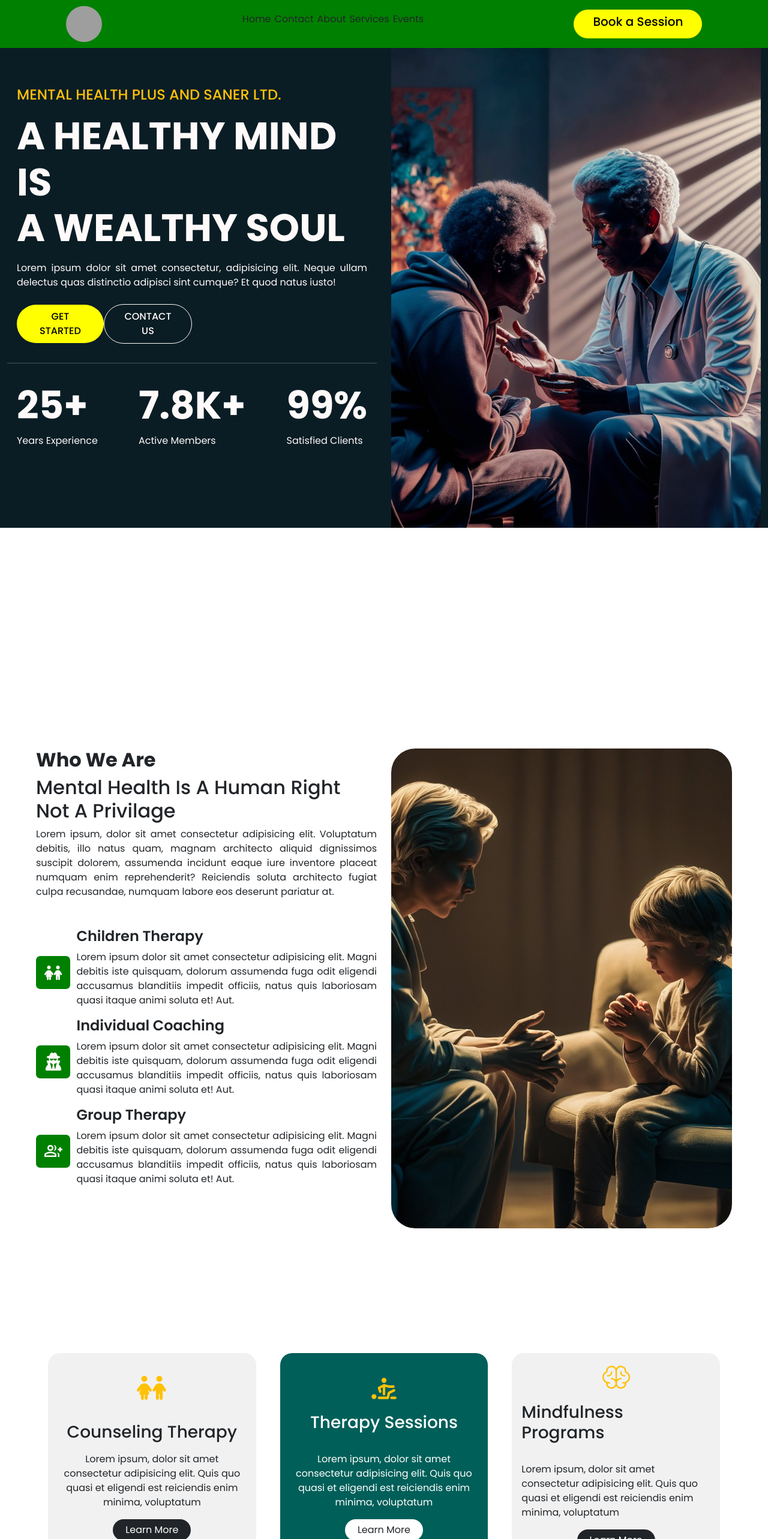
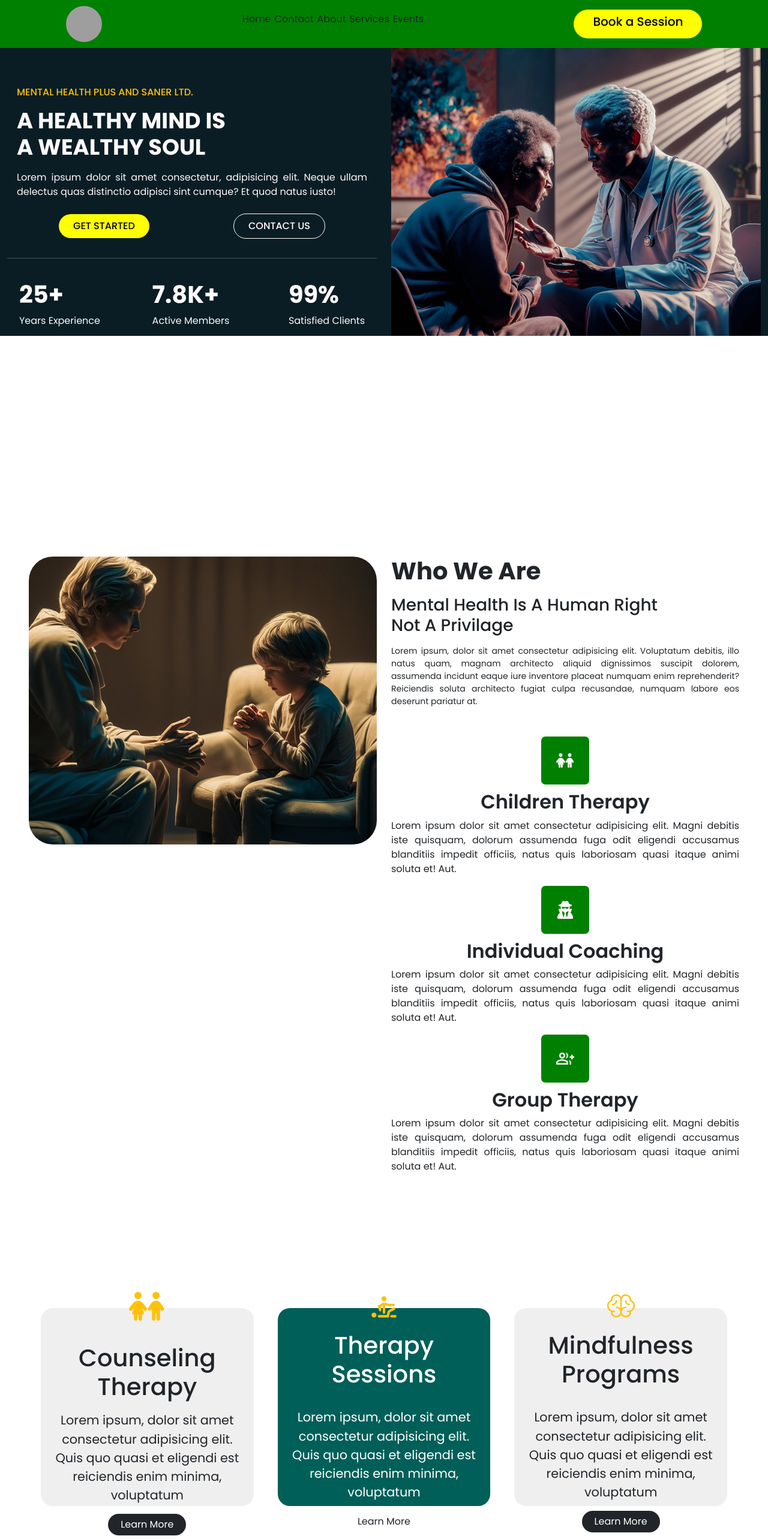
Before and after one commit to AllSparkTech100/test, a React (Vite) app: page / in a window 1280 px wide. Shown: the top 2566 px of the page at 60% size. Built offline with nearby package versions, Linux system fonts and the light colour scheme; grey boxes are pictures that could not be loaded.

Commit message:
Add files via upload

```diff
--- a/src/Components/ServiceCard.jsx
+++ b/src/Components/ServiceCard.jsx
@@ -4,15 +4,14 @@ import { FaChildren } from "react-icons/fa6";
 import { PiBrainLight } from "react-icons/pi";
 import { TbPhysotherapist } from "react-icons/tb";
 
-
 function ServiceCard() {
   return (
     <>
       <Row className="mt-5">
-        <Col sm={12} md={4} lg={4}>
-          <div className="service-carrier py-0 px-3 mt-3 mb-3 mx-2 text-center">
+        <Col sm={12} md={12} lg={4}>
+          <div className="service-carrier carde py-0 px-3 mt-3 mb-3 mx-2 text-center">
             <div className="my-3 fw-normal text-warning">
-              <FaChildren size={50} />
+              <FaChildren size={60} />
             </div>
             <h3 className="mt-3 mb-0">Counseling Therapy</h3>
             <p className="my-3">
@@ -27,7 +26,7 @@ function ServiceCard() {
           </div>
         </Col>
 
-        <Col sm={12} md={4} lg={4}>
+        <Col sm={12} md={12} lg={4}>
           <div className="service-carrier py-0 px-3 mt-3 mb-3 mx-2 dark-card text-white text-center">
             <div className="my-3 fw-normal text-warning">
               <TbPhysotherapist size={50} />
@@ -45,8 +44,8 @@ function ServiceCard() {
           </div>
         </Col>
 
-        <Col sm={12} md={4} lg={4}>
-          <div className="service-carrier py-0 px-3 mt-3 mb-3 mx-2 ext-center">
+        <Col sm={12} md={12} lg={4}>
+          <div className="service-carrier carde py-0 px-3 mt-3 mb-3 mx-2 text-center">
             <div className="my-3 fw-normal text-warning">
               <PiBrainLight size={50} className="text-warning" />
             </div>
--- a/src/Components/components.scss
+++ b/src/Components/components.scss
@@ -10,6 +10,9 @@
   border-radius: 20px;
   border: none;
   box-shadow: 1px 1px -2px #f9f9f9, 1px 1px -3px #f9f9f9;
+  &.carde{
+    background: $Pink;
+  }
   .dark-btn {
     border-radius: 50px;
     padding: 5px 20px;
@@ -108,3 +111,16 @@
     }
   }
 }
+
+
+@media screen and (min-width:768px) {
+.service-carrier{
+ h3{
+  font-size: 2.5rem;
+ }
+ p{
+  font-size: 1.3rem;
+ }
+  }
+
+}
--- a/src/Pages/Home.jsx
+++ b/src/Pages/Home.jsx
@@ -43,15 +43,15 @@ function Home() {
             </section>
             <hr />
             <div className="counter mt-1 p-lg-3 p-md-3 p-sm-0">
-              <div>
+              <div className="me-md-3 me-lg-3 m-1">
                 <h3 className="">25+</h3>
                 <p>Years Experience</p>
               </div>
-              <div>
+              <div className="me-md-3 me-lg-3 m-1">
                 <h3 className="">7.8k+</h3>
                 <p>Active Members</p>
               </div>
-              <div>
+              <div className="ms-md-3 ms-lg-3 m-1">
                 <h3 className="">99%</h3>
                 <p>Satisfied Clients</p>
               </div>
@@ -70,16 +70,23 @@ function Home() {
         </Row>
       </Container>
 
-      {/* Middle section */}
-      <Container fluid>
+      {/* Who we are */}
+
       <section className="middle-holder">
         <Container className="p-lg-5 p-sm-0 p-md-5" fluid>
-            <Row>
-              <Col md={6} sm={12} lg={6}>
+          <Row className="flex-sm-reverse">
+            <Col md={12} sm={12} lg={6} className="mb-0 mb-md-5 mb-lg-5">
+              <section>
+                <div className=" d-md-block d-lg-block d-none middle-right-hero-image">
+                  <img src={Counsel} alt="Child Counselling" loading="lazy" />
+                </div>
+              </section>
+            </Col>
+            <Col md={12} sm={12} lg={6}>
               <section>
                 <div className="mid-intro">
                   <h5 className="fw-bold">Who We Are</h5>
-                    <h3 className="text-sentence fw-medium">
+                  <h3 className="text-sentence my-3 fw-medium">
                     Mental Health is a human Right <br /> Not a Privilage
                   </h3>
                   <p>
@@ -102,11 +109,10 @@ function Home() {
                       <h5 className="text-capitalize">Children therapy</h5>
 
                       <p>
-                          Lorem ipsum dolor sit amet consectetur adipisicing
-                          elit. Magni debitis iste quisquam, dolorum assumenda
-                          fuga odit eligendi accusamus blanditiis impedit
-                          officiis, natus quis laboriosam quasi itaque animi
-                          soluta et! Aut.
+                        Lorem ipsum dolor sit amet consectetur adipisicing elit.
+                        Magni debitis iste quisquam, dolorum assumenda fuga odit
+                        eligendi accusamus blanditiis impedit officiis, natus
+                        quis laboriosam quasi itaque animi soluta et! Aut.
                       </p>
                     </div>
                   </div>
@@ -118,11 +124,10 @@ function Home() {
                       <h5 className="text-capitalize">Individual coaching</h5>
 
                       <p>
-                          Lorem ipsum dolor sit amet consectetur adipisicing
-                          elit. Magni debitis iste quisquam, dolorum assumenda
-                          fuga odit eligendi accusamus blanditiis impedit
-                          officiis, natus quis laboriosam quasi itaque animi
-                          soluta et! Aut.
+                        Lorem ipsum dolor sit amet consectetur adipisicing elit.
+                        Magni debitis iste quisquam, dolorum assumenda fuga odit
+                        eligendi accusamus blanditiis impedit officiis, natus
+                        quis laboriosam quasi itaque animi soluta et! Aut.
                       </p>
                     </div>
                   </div>
@@ -134,30 +139,22 @@ function Home() {
                       <h5 className="text-capitalize">Group therapy</h5>
 
                       <p>
-                          Lorem ipsum dolor sit amet consectetur adipisicing
-                          elit. Magni debitis iste quisquam, dolorum assumenda
-                          fuga odit eligendi accusamus blanditiis impedit
-                          officiis, natus quis laboriosam quasi itaque animi
-                          soluta et! Aut.
+                        Lorem ipsum dolor sit amet consectetur adipisicing elit.
+                        Magni debitis iste quisquam, dolorum assumenda fuga odit
+                        eligendi accusamus blanditiis impedit officiis, natus
+                        quis laboriosam quasi itaque animi soluta et! Aut.
                       </p>
                     </div>
                   </div>
                 </div>
               </section>
             </Col>
-              <Col md={6} sm={12} lg={6}>
-                <section>
-                  <div className=" d-md-block d-lg-block d-none middle-right-hero-image">
-                    <img src={Counsel} alt="Child Counselling" loading="lazy" />
-                  </div>
-                </section>
-              </Col>
           </Row>
         </Container>
       </section>
-        {/* services */}
+
+      {/* Services */}
       <section className="service-container container-fluid">
-          {/* Services */}
         <Container className="mt-5 p-md-5 p-lg-5 py-3" fluid>
           <ServiceCard />
         </Container>
@@ -176,7 +173,7 @@ function Home() {
             laboriosam. Itaque, officia. Incidunt esse aut officiis odit qui!
             Illum facere repellendus porro tempora velit vero?
           </p>
-            <button className="bg-dark btn rounded-5 my-3">
+          <button className="bg-dark btn rounded-5 my-3 py-md-4 px-md-5">
             <a href="#" className="text-white">
               Discover More
             </a>
@@ -187,7 +184,7 @@ function Home() {
       <Container className="offer-carrier" fluid>
         <section className="bg-white offers mx-md-5 mx-lg-5">
           <Row>
-              <Col sm={12} md={6} lg={6} className="left-prof">
+            <Col sm={12} md={12} lg={6} className="left-prof">
               <h3 className="prof-serv-head">Professional Services</h3>
               <h5 className="">We want you to get the care you deserve !!!</h5>
               <p className="my-3">
@@ -204,17 +201,13 @@ function Home() {
               </ul>
             </Col>
 
-              <Col sm={12} md={6} lg={6}>
-                <div className="grid-container">
+            <Col sm={12} md={12} lg={6}>
+              <div className="grid-container mt-md-5">
                 <div className="grid-item image-item image-item-1">
                   <img src={therapy} loading="lazy" alt="Therapy Session" />
                 </div>
                 <div className="grid-item image-item">
-                    <img
-                      src={therapist}
-                      loading="lazy"
-                      alt="Therapy Session "
-                    />
+                  <img src={therapist} loading="lazy" alt="Therapy Session " />
                 </div>
                 <div className="grid-item text-item">
                   <div className="experience-text">
@@ -227,12 +220,11 @@ function Home() {
           </Row>
         </section>
       </Container>
-
       <Container className="offer-container bg-image" fluid>
         <div className="container-inner ms-md-5 ms-lg-5 ms-0">
           <h3 className="text-white d-none d-md-block d-lg-block">
-              Take the firts step towards wellness <br /> with Mental Health
-              Plus and Saner Ltd.
+            Take the firts step towards wellness <br /> with Mental Health Plus
+            and Saner Ltd.
           </h3>
           <h3 className="text-white d-md-none d-lg-none mt-3 mb-4 d-block">
             Take the firts step towards wellness with Mental Health Plus and
@@ -245,7 +237,7 @@ function Home() {
             </p>
           </div>
           <div>
-              <button className="btn-white mt-3  ">
+            <button className="btn-white mt-3 py-md-4 px-md-5  ">
               <a
                 href="mailto:mentalhealthplus24@gmail.com"
                 className="text-black fw-medium"
@@ -256,7 +248,6 @@ function Home() {
           </div>
         </div>
       </Container>
-      </Container>
     </>
   );
 }
--- a/src/Pages/pages.scss
+++ b/src/Pages/pages.scss
@@ -4,10 +4,11 @@
 .hero-carrier {
   background-color: $header;
   color: $secondary;
-
+  overflow: hidden;
+  height: 100vh;
   h3 {
     font-size: 4rem;
-    font-weight: bold;
+    font-weight: bold !important;
     text-transform: uppercase;
   }
   p {
@@ -23,6 +24,7 @@
     display: flex;
     align-items: center;
     justify-content: space-between;
+    width: auto;
     h3 {
       font-size: 4rem;
       font-weight: bold;
@@ -329,6 +331,7 @@
 
 @media screen and (max-width: 320px) {
   .hero-carrier {
+    height: 100vh !important;
     h4 {
       font-size: 14px;
     }
@@ -418,6 +421,7 @@
 
 @media screen and (max-width: 480px) {
   .hero-carrier {
+    height: 75vh;
     h4 {
       font-size: 16px;
     }
@@ -520,7 +524,6 @@
 
   .offer-container {
     .container-inner {
-
       line-height-step: 2;
       h3 {
         font-size: 2rem;
@@ -531,3 +534,128 @@
     }
   }
 }
+
+@media screen and (min-width: 768px) {
+  .hero-carrier {
+    height: 60vh;
+
+    h4 {
+      font-size: 16px;
+    }
+    h3 {
+      font-size: 2.3rem;
+    }
+
+    .btn-carrier {
+      width: 100%;
+    }
+    .counter {
+      display: flex;
+      align-items: center;
+      justify-content: space-between;
+      h3 {
+        font-size: 2.5rem;
+      }
+    }
+    .right-hero-image {
+      height: 60vh;
+    }
+  }
+
+  .middle-holder {
+    .middle-right-hero-image {
+      height: 60vh;
+    }
+    .mid-intro {
+      h5 {
+        font-size: 2.5rem;
+      }
+      h3 {
+        font-size: 28px;
+      }
+      p {
+        font-size: 14px;
+      }
+    }
+
+    .mid-options {
+      .option {
+        text-align: center;
+        flex-direction: column;
+        .option-icon {
+          height: 80px;
+          width: 80px;
+        }
+        .option-text {
+          h5 {
+            font-size: 2rem;
+          }
+        }
+      }
+    }
+  }
+
+  .better {
+    .circle {
+      padding: 20px;
+      height: 600px;
+      width: 600px;
+
+      h2 {
+        font-size: 2rem;
+      }
+      h4 {
+        font-size: 3rem;
+        font-weight: bold;
+      }
+      p {
+        font-size: 20px;
+      }
+    }
+  }
+
+  .offer-carrier {
+    .offers {
+      .left-prof {
+        margin-top: -4rem;
+        .prof-serv-head {
+          font-size: 3rem;
+          font-weight: bold;
+        }
+        ul {
+          line-height: 2;
+          li {
+            font-size: 1rem;
+            list-style:circle;
+            list-style-type: square;
+            font-size: 1.4rem;
+          }
+        }
+      }
+      .grid-container {
+        .text-item {
+          .experience-text {
+            .years {
+              font-size: 4rem;
+            }
+            .description {
+              font-size: 2rem;
+            }
+          }
+        }
+      }
+    }
+  }
+
+  .offer-container {
+    .container-inner {
+      line-height-step: 2;
+      h3 {
+        font-size: 2.4rem;
+      }
+      p {
+        font-size: 1.4rem;
+      }
+    }
+  }
+}
```
Also changed, not shown: 3 other files (tests, documents, lock files or other folders). Lines whose indentation alone changed are shown as unchanged.
